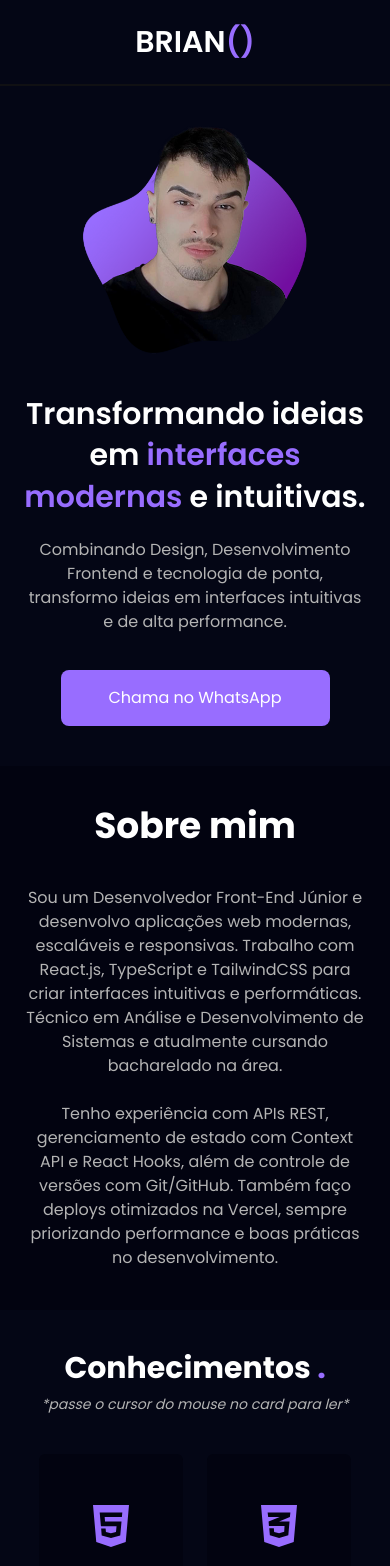
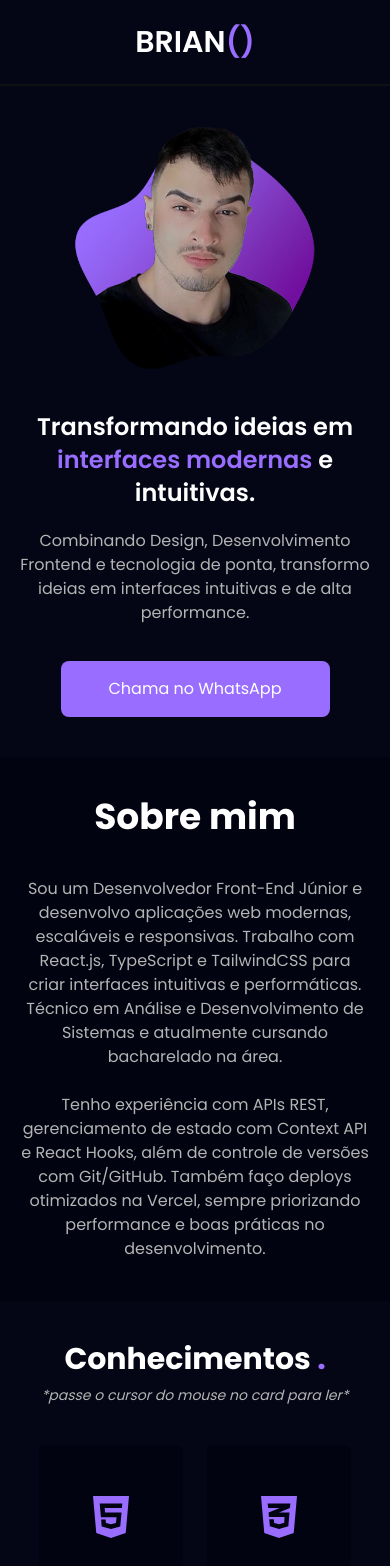
Before and after one commit to matheusbriandeoliveira/briandeoliveira, a React (Vite) app: page / in a window 390 px wide. Shown: the top 1566 px of the page. Built offline with nearby package versions, Linux system fonts and the light colour scheme.

Commit message:
alteração

```diff
--- a/src/App.tsx
+++ b/src/App.tsx
@@ -2,10 +2,10 @@ import euImg from "./assets/eu.png";
 
 export function App() {
   return (
-    <main className="flex flex-col-reverse items-center text-center gap-10 px-6 py-10  md:flex md:flex-row md:text-start  md:justify-between  md:items-center md:h-screen md:px-72 md:gap-15">
+    <main className="flex flex-col-reverse items-center text-center gap-10 px-3 py-10  md:flex md:flex-row md:text-start  md:justify-between  md:items-center md:h-screen md:px-72 md:gap-15">
       {/* Esquerda */}
       <div className="flex flex-col justify-center items-center gap-5  md:w-4xl md:flex md:flex-col md:gap-5 md:items-start">
-        <h1 className="text-3xl font-semibold leading-snug md:text-5xl  md:font-semibold  md:leading-snug	">
+        <h1 className="text-2xl font-semibold leading-snug md:text-5xl  md:font-semibold  md:leading-snug	">
           Transformando ideias em{" "}
           <span className="text-primary">interfaces modernas</span> e
           intuitivas.
--- a/src/sections/About.tsx
+++ b/src/sections/About.tsx
@@ -1,6 +1,6 @@
 export function About() {
   return (
-    <section className="bg-background-secundary px-6 py-10 flex flex-col md:px-20 md:py-40 text-center items-center gap-10">
+    <section className="bg-background-secundary px-5 py-10 flex flex-col md:px-20 md:py-40 text-center items-center gap-10">
       <h2 className="text-4xl font-bold">Sobre mim</h2>
 
       <div className="max-w-full text-secundary flex flex-col gap-6 md:max-w-3xl md:text-lg">
--- a/src/sections/Skills.tsx
+++ b/src/sections/Skills.tsx
@@ -14,7 +14,7 @@ export function Skills() {
   ];
 
   return (
-    <section className="text-center px-6 py-10 md:py-60 md:px-72 flex flex-col md:flex-row justify-center items-center gap-10">
+    <section className="text-center px-5 py-10 md:py-60 md:px-72 flex flex-col md:flex-row justify-center items-center gap-10">
       {/* Texto à esquerda */}
       <div className=" text-center md:text-left md:w-1/3 text-white">
         <h2 className="text-3xl font-bold mb-2">
```
